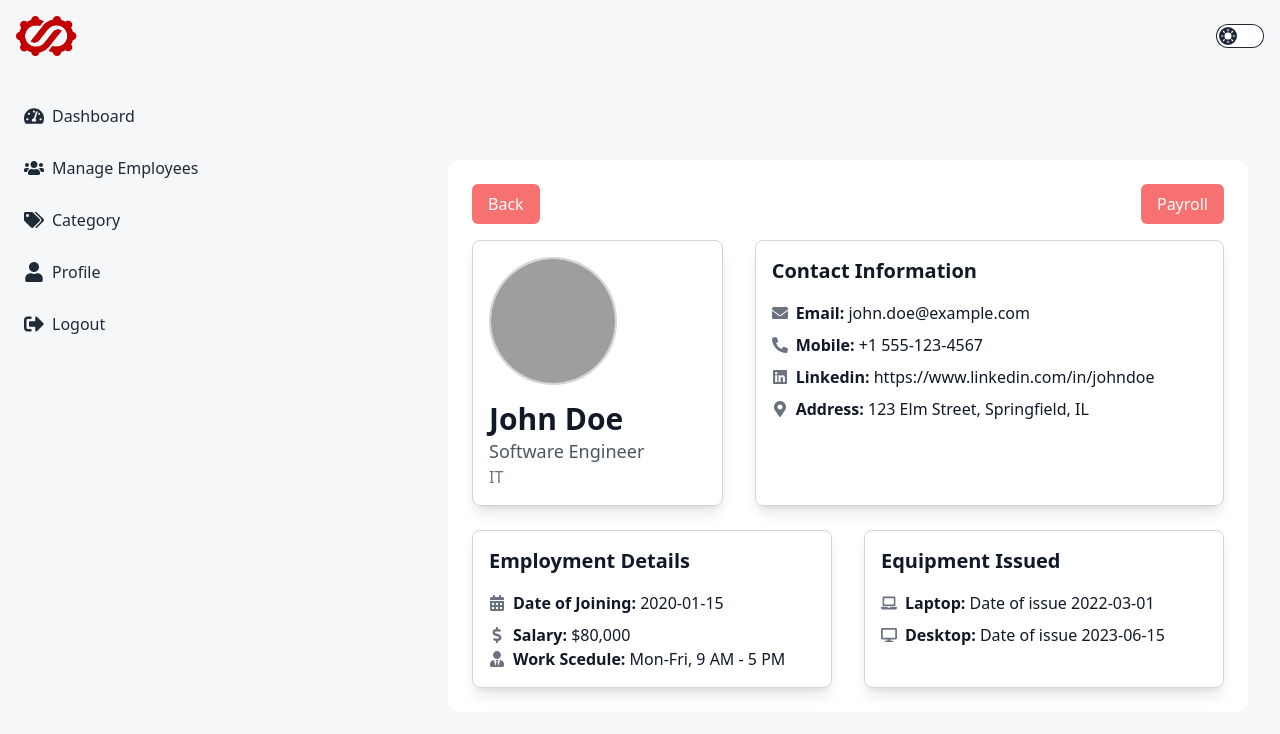
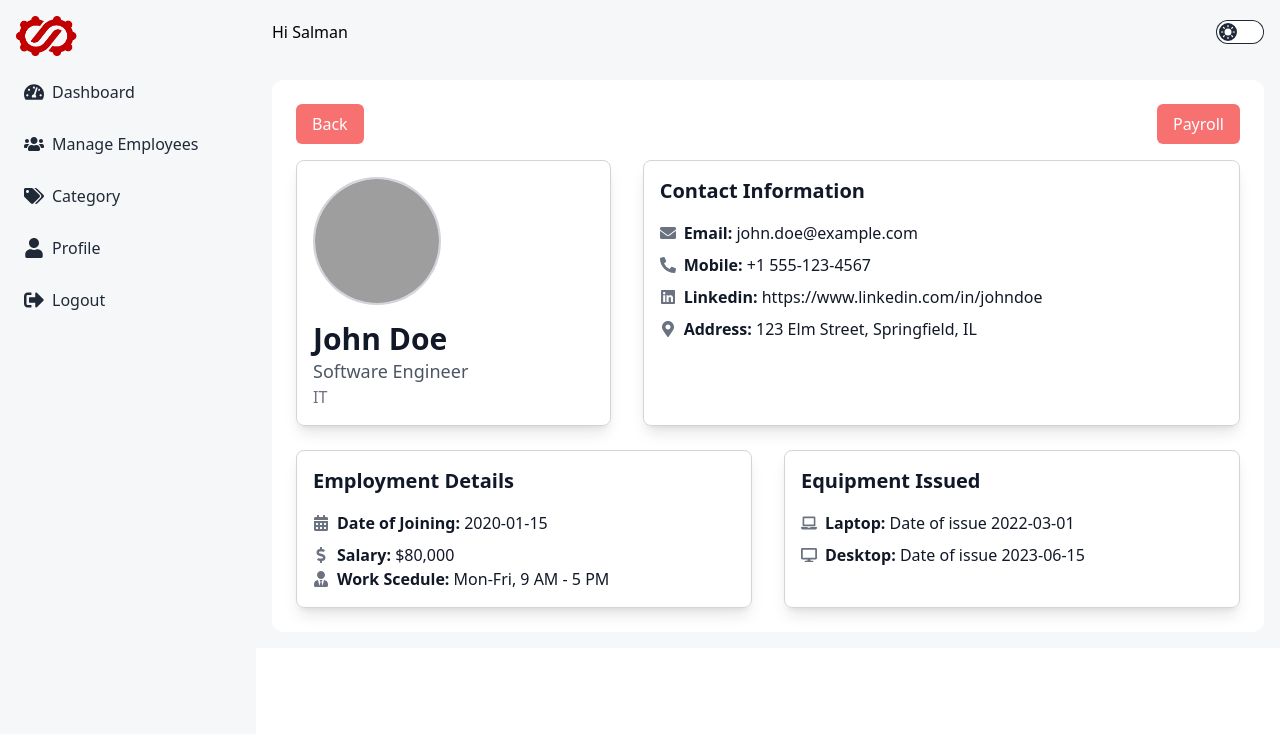
Before and after one commit to salman2696/hr-management-dashboard, a React (Vite) app: page /employee-details/1 in a window 1280 px wide. Shown: the top 734 px of the page. Built offline with nearby package versions, Linux system fonts and the light colour scheme; grey boxes are pictures that could not be loaded.

Commit message:
layout added

```diff
--- a/src/components/EmployeeDetails.jsx
+++ b/src/components/EmployeeDetails.jsx
@@ -59,13 +59,7 @@ const EmployeeDetails = () => {
   }
 
   return (
-    <div
-      className={`min-h-screen lg:ml-52 p-4 mt-16 ${
-        theme === "dark"
-          ? "bg-gray-800 text-gray-300"
-          : "bg-[#f6f7f9] text-black"
-      }`}
-    >
+
       <div
         className={`p-6 rounded-xl ${
           theme === "dark"
@@ -173,7 +167,6 @@ const EmployeeDetails = () => {
           </div>
         </div>
       </div>
-    </div>
   );
 };
 
--- a/src/components/Header.jsx
+++ b/src/components/Header.jsx
@@ -20,7 +20,7 @@ const Header = () => {
   return (
     <div>
       <nav
-        className={`fixed top-0 z-10 w-full flex items-center justify-between p-4 ${
+        className={`fixed top-0 z-10 lg:left-[20%] lg:w-[80%] w-full min-h-16 flex items-center justify-between p-4 ${
           theme === "dark"
             ? "bg-gray-800 text-gray-300"
             : "bg-[#f6f7f9] text-black"
@@ -32,9 +32,7 @@ const Header = () => {
         >
           {isSidebarOpen ? <FaTimes /> : <FaBars />}
         </button>
-        <div className="text-2xl">
-          <img className="h-10" alt="Description" src={logo} />
-        </div>
+        <h1>Hi Salman</h1>
         <ThemeToggle />
       </nav>
       <Sidebar isOpen={isSidebarOpen} onMenuItemCLick={isMenuItemClick} />
--- a/src/components/Layout.jsx
+++ b/src/components/Layout.jsx
@@ -10,7 +10,7 @@ const Layout = () => {
     <>
       <Sidebar />
         <Header />
-        <main className={`dashboard-page lg:ml-52 p-4 mt-16 ${
+        <main className={`dashboard-page lg:ml-[20%] p-4 mt-16 ${
         theme === "dark"
           ? "bg-gray-800 text-gray-300"
           : "bg-[#f6f7f9] text-black"
--- a/src/components/Payroll.jsx
+++ b/src/components/Payroll.jsx
@@ -1,7 +1,12 @@
 import React, { useContext } from "react";
 import { useParams } from "react-router-dom";
 import { ThemeContext } from "./ThemeContext";
-import { FaUserTie, FaDollarSign, FaCalendarAlt, FaMoneyBillWave } from "react-icons/fa";
+import {
+  FaUserTie,
+  FaDollarSign,
+  FaCalendarAlt,
+  FaMoneyBillWave,
+} from "react-icons/fa";
 
 const employees = [
   {
@@ -30,13 +35,6 @@ const Payroll = () => {
   }
 
   return (
-    <div
-      className={`min-h-screen lg:ml-52 p-4 mt-16 ${
-        theme === "dark"
-          ? "bg-gray-800 text-gray-300"
-          : "bg-[#f6f7f9] text-black"
-      }`}
-    >
     <div
       className={`p-6 rounded-xl min-h-screen ${
         theme === "dark"
@@ -92,7 +90,6 @@ const Payroll = () => {
         </div>
       </div>
     </div>
-    </div>
   );
 };
 
--- a/src/components/Sidebar.jsx
+++ b/src/components/Sidebar.jsx
@@ -8,6 +8,7 @@ import {
   FaSignOutAlt,
 } from "react-icons/fa";
 import { Link, useLocation } from "react-router-dom";
+import logo from "../assets/images/E&E-logo.png";
 
 const Sidebar = ({ isOpen, onMenuItemCLick }) => {
   const { pathname } = useLocation(); // Hook to get the current route
@@ -15,7 +16,7 @@ const Sidebar = ({ isOpen, onMenuItemCLick }) => {
 
   return (
     <div
-      className={`sidebar fixed top-16 z-10 h-full p-4 transition-transform duration-300 ${
+      className={`sidebar fixed top-0 z-10 h-full lg:w-[20%] p-4 transition-transform duration-300 ${
         isOpen ? "translate-x-0" : "-translate-x-64"
       } lg:translate-x-0 ${
         theme === "dark"
@@ -23,6 +24,9 @@ const Sidebar = ({ isOpen, onMenuItemCLick }) => {
           : "bg-[#f6f7f9] text-gray-800"
       }`}
     >
+      <div className="text-2xl">
+          <img className="h-10" alt="Description" src={logo} />
+        </div>
       <ul className="mt-4">
         <li
           className={`flex items-center mb-3 p-2 rounded-md transition duration-300 ${
```
Lines whose indentation alone changed are shown as unchanged.
